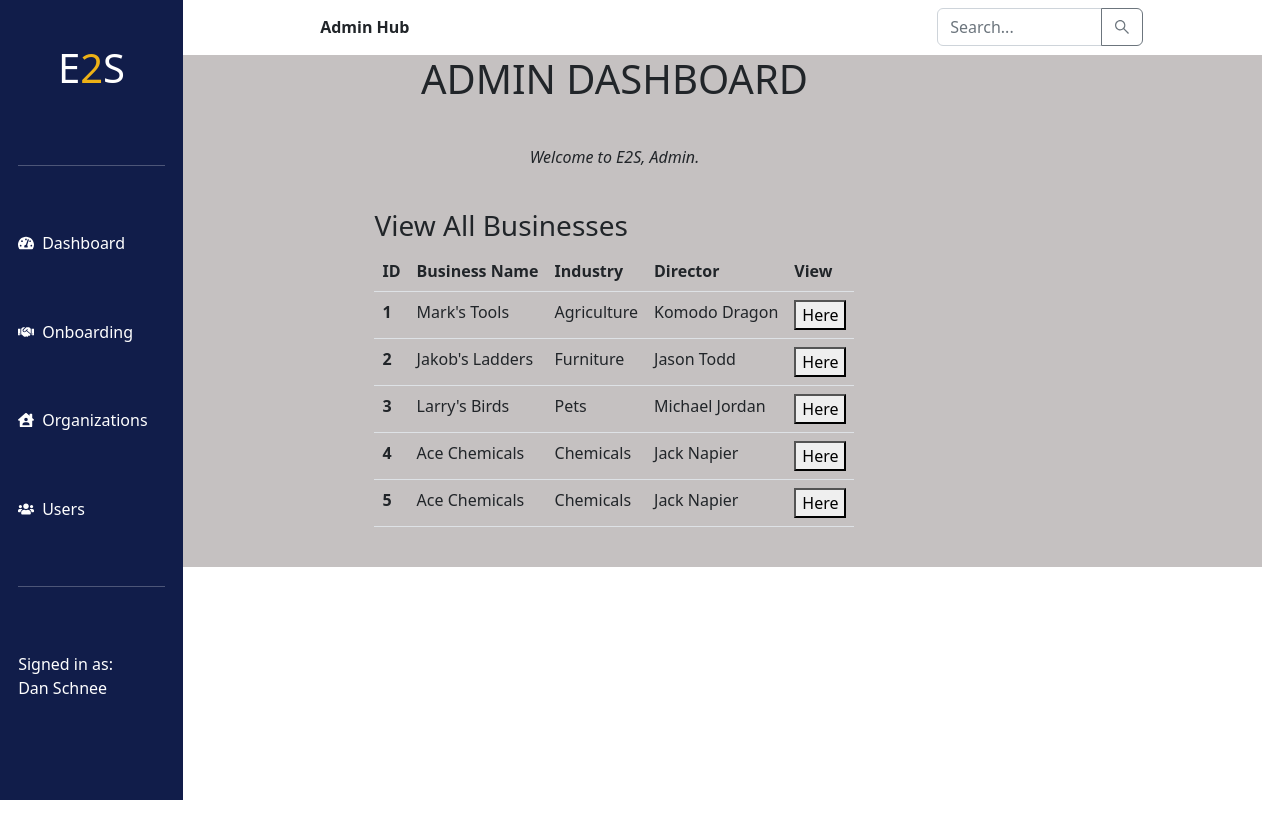
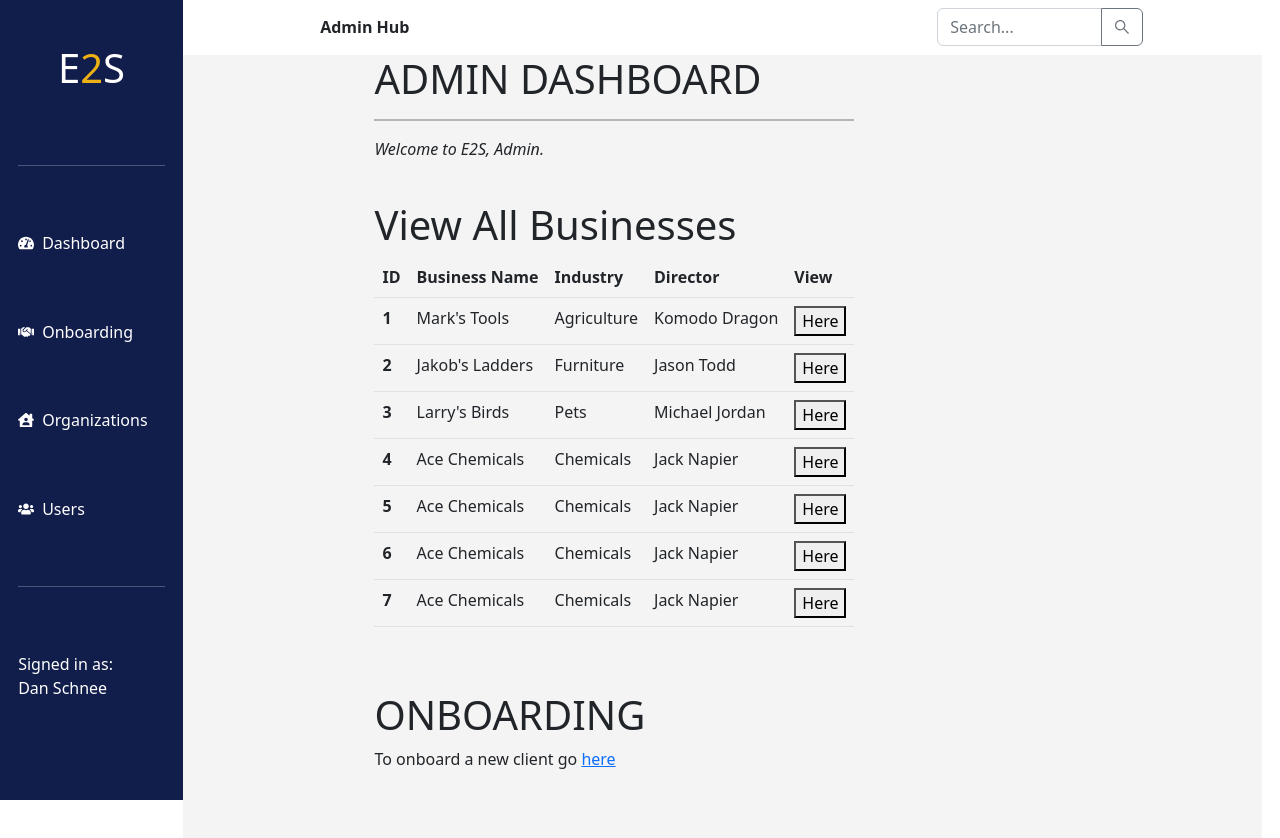
Before and after one commit to Archie-Wilkins/e2s-client-project, a Next.js app: page /adminDashboardV2 in a window 1280 px wide. Shown: the top 838 px of the page. Before the commit the page ends 800 px from the top, so only its background shows below. Built offline with nearby package versions, Linux system fonts and the light colour scheme.

Commit message:
Added a link to onboarding and formatting for business data

```diff
--- a/public/components/adminDashboardComponent.js
+++ b/public/components/adminDashboardComponent.js
@@ -56,8 +56,9 @@ class AdminDashboardComponent extends React.Component {
                             <div className={"business-section"}>
                                 {this.state.businessRequested === false && (
                                     <div>
-                                    <h3>View All Businesses</h3>
-                                    <table className="table table-hover table-responsive" data-testid="businessTable">
+                                    <h1>View All Businesses</h1>
+                                    <div className='tableHolder'>
+                                        <table className="table table-hover table-responsive" height="100" data-testid="businessTable">
                                             <thead>
                                             <tr>
                                                 <th scope="col">ID</th>
@@ -103,8 +104,23 @@ class AdminDashboardComponent extends React.Component {
                                                 <td name={"r5"}>Jack Napier</td>
                                                 <td><button onClick={() => this.handleBusinessRender(document.getElementsByName("r5"))}>Here</button></td>
                                             </tr>
+                                            <tr>
+                                                <th name="r5" scope="row">6</th>
+                                                <td name={"r5"}>Ace Chemicals</td>
+                                                <td name={"r5"}>Chemicals</td>
+                                                <td name={"r5"}>Jack Napier</td>
+                                                <td><button onClick={() => this.handleBusinessRender(document.getElementsByName("r5"))}>Here</button></td>
+                                            </tr>
+                                            <tr>
+                                                <th name="r5" scope="row">7</th>
+                                                <td name={"r5"}>Ace Chemicals</td>
+                                                <td name={"r5"}>Chemicals</td>
+                                                <td name={"r5"}>Jack Napier</td>
+                                                <td><button onClick={() => this.handleBusinessRender(document.getElementsByName("r5"))}>Here</button></td>
+                                            </tr>
                                             </tbody>
                                         </table>
+                                    </div>
                                     </div>
                                 )}
                                 {this.state.businessRequested === true && (
@@ -114,13 +130,20 @@ class AdminDashboardComponent extends React.Component {
                                         <h3>ID: {this.state.chosenBusinessRowArray[0]}</h3>
                                         <h3>Industry: {this.state.chosenBusinessRowArray[2]}</h3>
                                         <h3>CEO: {this.state.chosenBusinessRowArray[3]}</h3>
-                                        <br/><br></br>
+                                        <br/><br/>
                                         <button onClick={() => this.handleReturn()}>Back</button>
                                     </div>
                                 )}
                             </div>
                         </div>
-                    </div><br/>
+                    </div><br/><br/>
+                    <div className='row'>
+                        <div className='col-sm'>
+                            <h1>ONBOARDING</h1>
+                            <p>To onboard a new client go <Link href="#"> here</Link></p>
+
+                        </div>
+                    </div>
 
                 </div>
             </div>
--- a/styling/adminHub.css
+++ b/styling/adminHub.css
@@ -1,12 +1,9 @@
 .admin-header-container{
-    display: flex;
-}
-
-.dashboard-header{
     width: 80%;
     align-items: center;
     display: flex;
     flex-direction: column;
+    height: 800px;
 }
 
 .dashboard-sub-header{
@@ -24,3 +21,7 @@
     background-color: white;
     color: green;
 }
+
+.businessSection{
+    background-color: white;
+}
--- a/styling/colours.css
+++ b/styling/colours.css
@@ -6,7 +6,7 @@
     background-color: #FFFFFF;
 }
 .greyBackground {
-    background-color: #c5c1c1
+    background-color: #f4f4f4
 }
 .whiteText {
     color: #FFFFFF;
```
Lines whose indentation alone changed are shown as unchanged.
